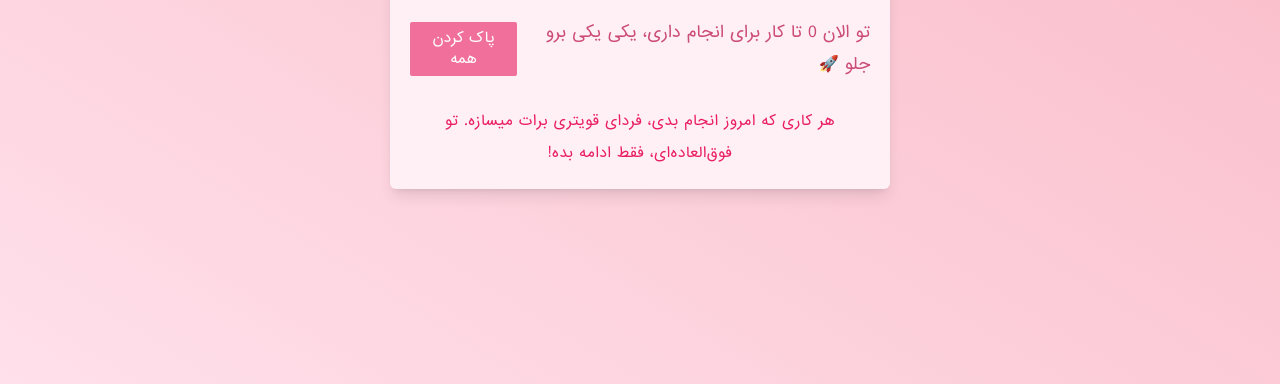
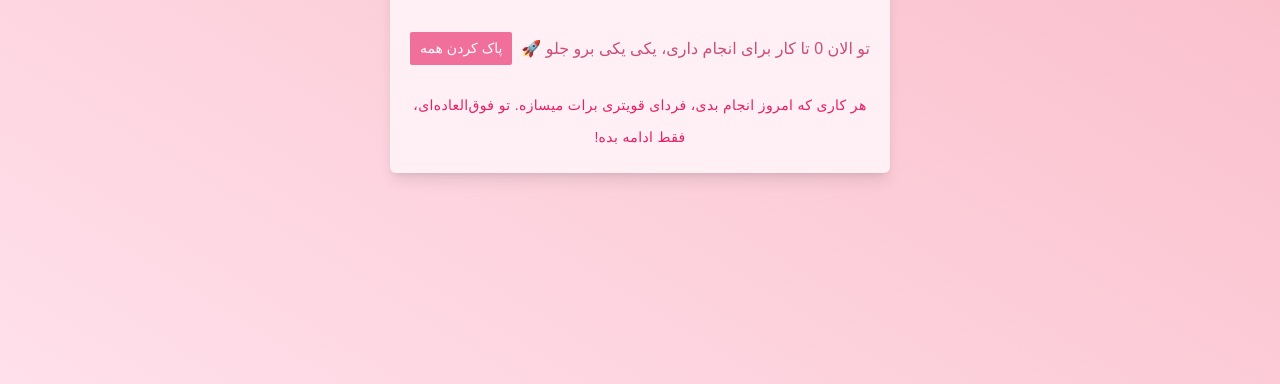
Before and after one commit to Atria-m/ToDoList, a website built with Vite: page index.html in a window 1280 px wide. Shown: the part 416-800 px from the top of the page. Built offline with nearby package versions, Linux system fonts and the light colour scheme; files whose address does not match are found by name.

Commit message:
Add custom font IRANSans and update CSS

```diff
--- a/index.html
+++ b/index.html
@@ -78,13 +78,13 @@
           class="container bg-[#fff0f6] dark:bg-gray-900 rounded-md shadow-lg dark:shadow-[#0070dd]/70 p-5 sm:p-4 md:p-4 mx-4 sm:mx-auto max-w-[500px] transition-colors duration-300"
         >
           <div
-            class="todo-header text-center select-none font-bold text-[#d66a92] dark:text-gray-100 text-2xl sm:text-lg md:text-xl"
+            class="todo-header text-center select-none font-bold text-[#d66a92] font-iransans dark:text-gray-100 text-2xl sm:text-lg md:text-xl"
           >
             لیست کارهای امروز
           </div>
 
           <!-- tasks-->
-          <div class="input-todo flex w-full my-5 h-[45px] sm:h-10 md:h-[42px]">
+          <div class="input-todo flex w-full my-5 h-[45px] sm:h-10 md:h-[42px] font-iransans">
             <input
               type="text"
               placeholder="چه کاری امروز میخوای انجام بدی؟"
@@ -101,7 +101,7 @@
           <!-- task list-->
           <ul class="todo-list todo-list max-h-[300px] overflow-y-auto pr-2">
             <li
-              class="group relative list-none mb-2.5 bg-[#ffe0ec] dark:bg-gray-800 select-none py-2.5 px-4 rounded-md text-[#cc4c78] dark:text-gray-100 sm:text-sm md:text-base"
+              class="group relative font-iransans list-none mb-2.5 bg-[#ffe0ec] dark:bg-gray-800 select-none py-2.5 px-4 rounded-md text-[#cc4c78] dark:text-gray-100 sm:text-sm md:text-base"
             >
               رفتن به سینما با دوستان
               <span
@@ -116,18 +116,18 @@
           <div
             class="info-box flex justify-between items-center w-full mt-5 text-[#cc4c78] dark:text-gray-100 sm:text-sm md:text-base"
           >
-            <span class="leading-8 select-none"
+            <span class="leading-8 select-none font-iransans"
               >تو الان <span class="pendingTasks"></span> تا کار برای انجام
               داری، یکی‌ یکی برو جلو 🚀</span
             >
             <button
-              class="py-1.5 px-2.5 text-white text-[14px] sm:text-sm md:text-base bg-[#f06292] dark:bg-[#0078ff] hover:bg-[#ec407a] dark:hover:bg-[#005bb5] rounded-sm opacity-90 transition-all duration-300 ease-in-out cursor-pointer pointer-events-none button.active"
+              class="py-1.5 px-2.5 text-white text-[14px] sm:text-sm md:text-base bg-[#f06292] dark:bg-[#0078ff] hover:bg-[#ec407a] dark:hover:bg-[#005bb5] rounded-sm opacity-90 transition-all duration-300 ease-in-out cursor-pointer pointer-events-none button.active font-iransans"
             >
               پاک کردن همه
             </button>
           </div>
           <div
-            class="text-center mt-6 text-[#e91e63] dark:text-[#60a5fa] text-sm sm:text-xs md:text-sm font-medium tracking-wide animate-fade-in leading-8 select-none"
+            class="text-center mt-6 text-[#e91e63] dark:text-[#60a5fa] text-sm sm:text-xs md:text-sm font-medium tracking-wide animate-fade-in leading-8 select-none font-iransans"
           >
             هر کاری که امروز انجام بدی، فردای قویتری برات میسازه. تو
             فوق‌العاده‌ای، فقط ادامه بده!
--- a/src/tailwind/main.css
+++ b/src/tailwind/main.css
@@ -1,19 +1,12 @@
 @tailwind base;
 @tailwind components;
 @tailwind utilities;
+
 @font-face {
   font-family: "IRANSans";
-  src: url("/fonts/IRANSans-web.woff") format("woff");
+  src: url("../fonts/IRANSans-web.woff") format("woff");
   font-weight: normal;
   font-style: normal;
-}
-@layer utilities {
-  .bg-custom {
-    background-image: url("/public/image/footer/image-1.png");
-  }
-  .bg-multiple-2 {
-    background-image: url("/public/image/header.png");
-  }
 }
 
 .switch {
--- a/tailwind.config.js
+++ b/tailwind.config.js
@@ -9,7 +9,7 @@ module.exports = {
   theme: {
     extend: {
       fontFamily: {
-        iransans: ["IRANSans", "sans-serif"],
+        iransans: ['IRANSans', 'sans-serif'],
       },
       keyframes: {
         "fade-in": {
```
Also changed, not shown: src/css/main.css, 1 other file.
